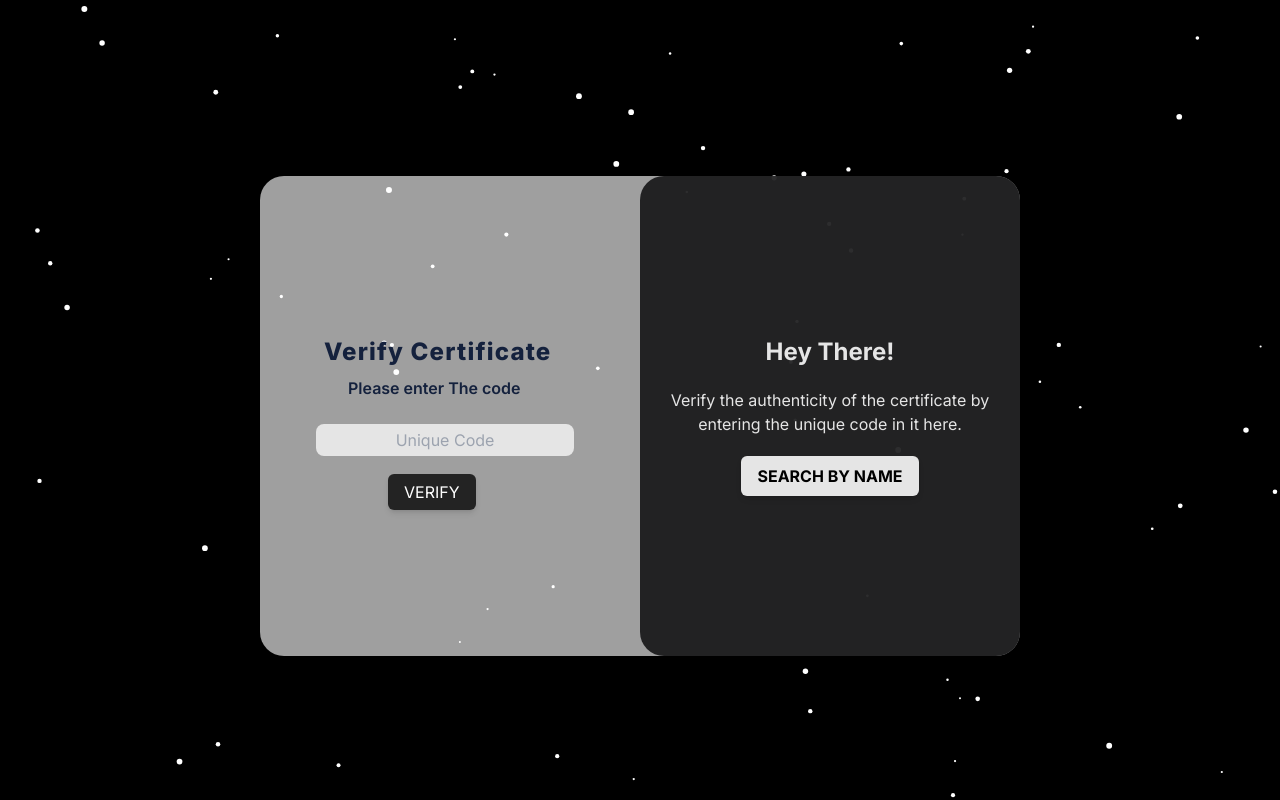
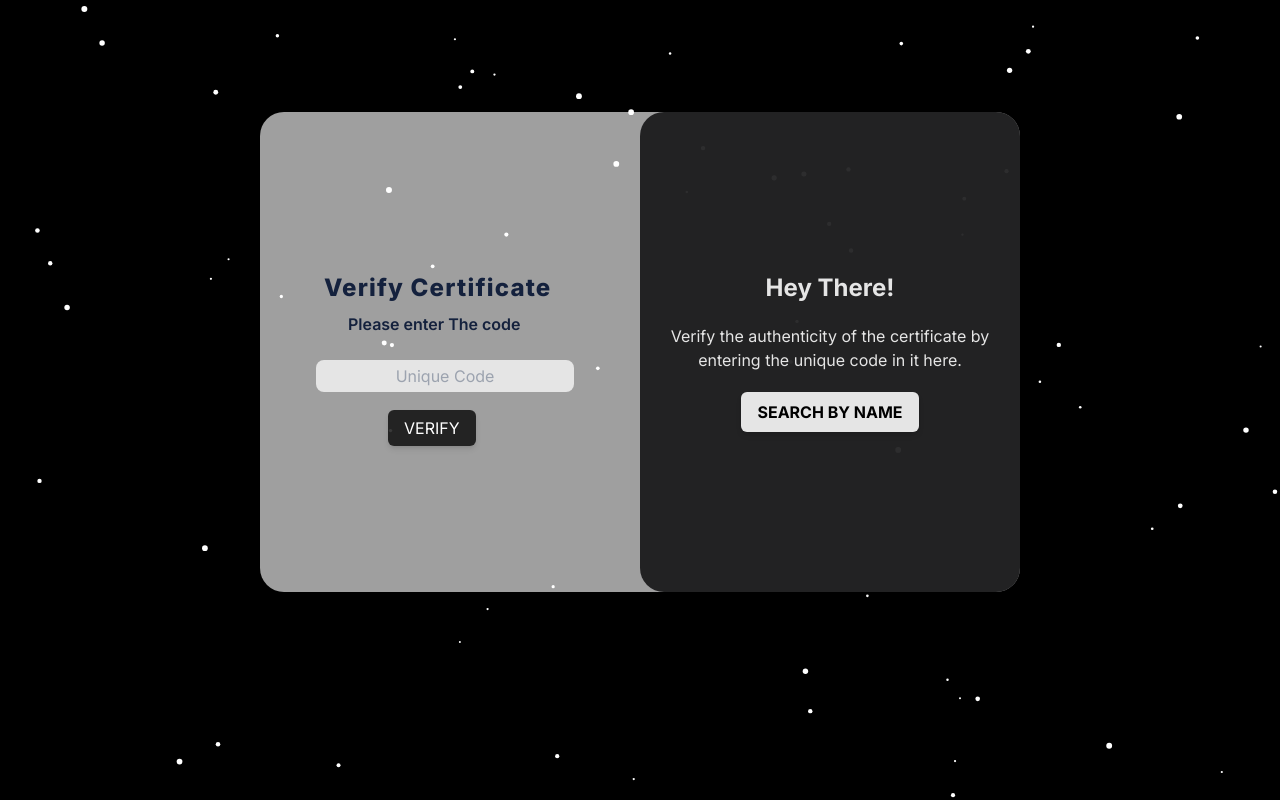
Before and after one commit to vishnuhari17/Certificate_verify, a Next.js app: page / in a window 1280 px wide. Built offline with nearby package versions, Linux system fonts and the light colour scheme.

Commit message:
Corrected position

```diff
--- a/app/Particle.js
+++ b/app/Particle.js
@@ -82,8 +82,8 @@ const ParticlesComponent = () => {
                 // Loading screen
                 <div className="bg-black h-screen w-screen flex items-center justify-center flex-col max-w-full z-50 absolute">
                     <svg width="80" height="80" viewBox="0 0 57 57" xmlns="http://www.w3.org/2000/svg" stroke="#d38bfc">
-                        <g fill="none" fill-rule="evenodd">
-                            <g transform="translate(1 1)" stroke-width="2">
+                        <g fill="none" fillRule="evenodd">
+                            <g transform="translate(1 1)" strokeWidth="2">
                                 <circle cx="5" cy="50" r="5">
                                     <animate attributeName="cy"
                                         begin="0s" dur="2.2s"
--- a/app/page.js
+++ b/app/page.js
@@ -7,7 +7,7 @@ const Page = () => {
     return (
         <>
             <div className='bg-[#000000] h-screen w-screen flex items-center justify-cente flex-col max-w-full '>
-                <div className="container bg-[#ffffff9f] rounded-3xl shadow-md relative w-[760px] max-w-full min-h-[480px] mt-44 overflow-y-auto">
+                <div className="container bg-[#ffffff9f] rounded-3xl shadow-md relative w-[760px] max-w-full min-h-[480px] mt-28 overflow-y-auto">
                     <div className='form-container verify form-container flex items-center justify-center flex-col py-[40px] h-full absolute w-1/2 text-[#14213d]'>
                         <form onSubmit={(e) => {
                             e.preventDefault();
```
